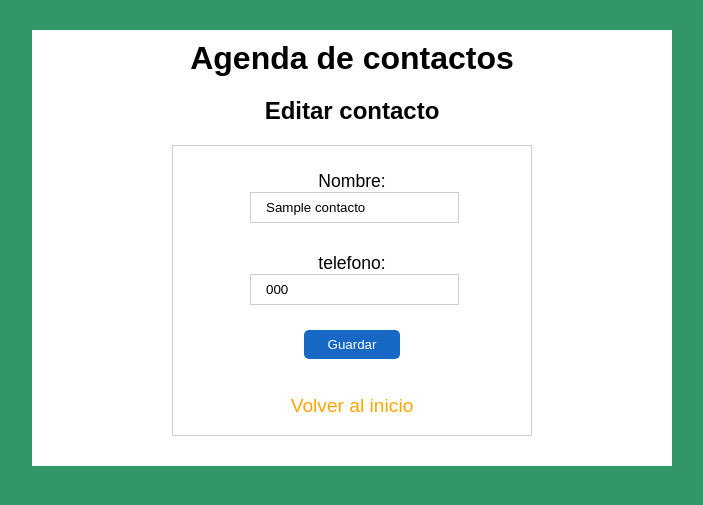
After one commit to jhonattanrgc21/Agenda, a PHP site: page /database/editar.php?id=1 in a window 1280 px wide. The commit adds this page. Shown: the top 505 px of the page, without its empty margins (288-991 px from the left). Run offline with PHP 8.4, Linux system fonts and the light colour scheme; tables that the repository leaves empty hold one stand-in row (values such as "Sample post").

Commit message:
Finalizacion del proyecto Agenda

```diff
--- a/css/style.css
+++ b/css/style.css
@@ -57,6 +57,7 @@ input:focus {
   margin-left: 5px;
 }
 .container main form button[type=submit] {
+  border-radius: 5px;
   background: #1668C4;
   color: white;
   max-width: 1000px;
@@ -80,18 +81,18 @@ input:focus {
 }
 .container main table tbody tr td {
   text-align: center;
-  padding: 10px 10px;
+  padding: 15px 10px;
   font-size: 14px;
 }
 .container main table tbody tr:nth-child(odd) {
   background: white;
 }
-.container button {
+.container a {
   border: none;
   border-radius: 5px;
   color: white;
-  cursor: pointer;
   padding: 8px 10px;
+  text-decoration: none;
 }
 .container .editar {
   background: #399e39;
@@ -105,5 +106,12 @@ input:focus {
 .container .eliminar {
   background: #ec3e3e;
 }
+.container .volver {
+  color: orange;
+  font-size: 1.2em;
+  display: inline-block;
+  text-decoration: none;
+  text-align: center;
+}
 
 /*# sourceMappingURL=style.css.map */
--- /dev/null
+++ b/database/editar.php
@@ -0,0 +1,53 @@
+<?php
+    if(isset($_GET['id']))
+        $id = $_GET['id'];
+
+    try {
+        include_once 'conexion.php';
+        $query = "SELECT * FROM contacto WHERE id = $id;";
+        $filas = $con->query($query);
+    } catch (Exception $e) {
+        $error = $e->getMessage();
+    }
+?>
+
+<!DOCTYPE html>
+<html lang="es">
+<head>
+    <meta charset="UTF-8">
+    <meta name="viewport" content="width=device-width, initial-scale=1.0">
+    <title>Agenda de contactos</title>
+    <link rel="stylesheet" href="../css/style.css">
+</head>
+<body>
+    <div class="container">
+        <h1>Agenda de contactos</h1>
+
+        <main>
+            <h2>Editar contacto</h2>
+            <form action="actualizar.php" method="get">
+                <?php while($resul = $filas->fetch_assoc()) {?>
+                    <div class="campo">
+                        <label for="nombre">Nombre:
+                            <input type="text" id="nombre" name="nombre" value="<?php echo $resul['nombre'];?>" autocomplete="off" required placeholder="Nombre...">
+                        </label>
+                    </div>
+
+                    <div class="campo">
+                        <label for="telefono">telefono:
+                            <input type="text" id="telefono" name="telefono" value="<?php echo $resul['telefono'];?>" autocomplete="off" required placeholder="Telefono...">
+                        </label>
+                    </div>
+
+                    <input type="hidden" name="id" value="<?php echo $resul['id'];?>">
+                    <button type="submit">Guardar</button>
+
+                    <br><br>
+                    <a href="../index.php" class="volver">Volver al inicio</a>
+                <?php }?>
+            </form>
+        </main>
+    </div>
+    <?php $con->close();?>
+</body>
+</html>
--- a/sass/_main.scss
+++ b/sass/_main.scss
@@ -33,6 +33,7 @@
 
             // Boton de envio
             button[type="submit"]{
+                border-radius: 5px;
                 background: $azul;
                 color: white;
                 max-width: 1000px;
@@ -50,7 +51,7 @@
 
         // Tabla de datos
         table{
-            background: rgb(228, 245, 76);
+            background: $amarillo;
             margin: 30px auto;
             width: 80%;
         }
@@ -62,7 +63,7 @@
 
         table tbody tr td {
             text-align: center;
-            padding: 10px 10px;
+            padding: 15px 10px;
             font-size: 14px;
         }
 
@@ -72,12 +73,12 @@
     }
 
     // Botones
-    button{
+    a{
         border: none;
         border-radius: 5px;
         color: white;
-        cursor: pointer;
         padding: 8px 10px;
+        text-decoration: none;
     }
 
     .editar{
@@ -95,4 +96,12 @@
     .eliminar{
         background: $rojo;
     }
+
+    .volver{
+        color: orange;
+        font-size: 1.2em;
+        display: inline-block;
+        text-decoration: none;
+        text-align: center;
+    }
 }
--- a/sass/_variables.scss
+++ b/sass/_variables.scss
@@ -5,3 +5,4 @@ $azul: #1668C4;
 $azulHover: #4A88F4;
 $verde: rgb(57, 158, 57);
 $rojo: rgb(236, 62, 62);
+$amarillo: rgb(228, 245, 76);
```
Also changed, not shown: database/actualizar.php (added, +23 -0 lines), database/agenda.sql (added, +60 -0 lines), database/crear.php (added, +45 -0 lines), database/eliminar.php (added, +18 -0 lines), index.php (+15 -26 lines), 1 other file.
